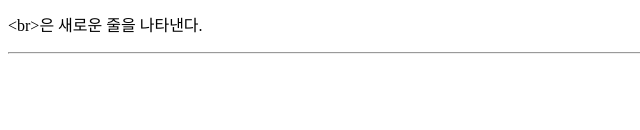
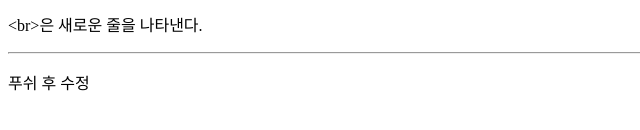
Before and after one commit to byeongminkim0/web20220207, a plain HTML site: page html/05text.html in a window 1280 px wide. Shown: the part 506-636 px from the top of the page, 0-640 px from the left. Drawn offline with Linux system fonts and the light colour scheme.

Commit message:
modify text.html

```diff
--- a/html/05text.html
+++ b/html/05text.html
@@ -27,6 +27,8 @@
 
     <hr>
 
+    <p>푸쉬 후 수정</p>
+
 </body>
 
 </html>
```
